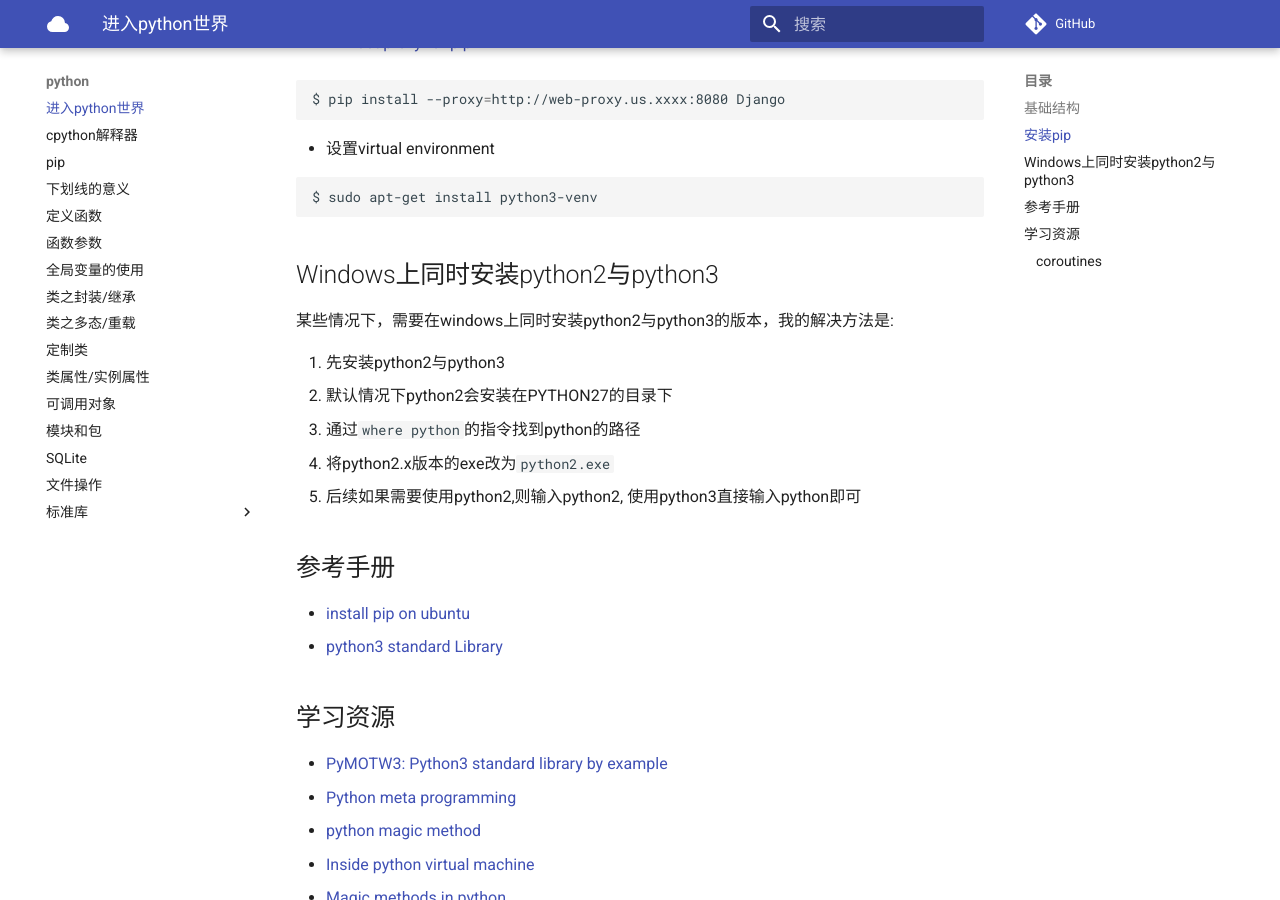
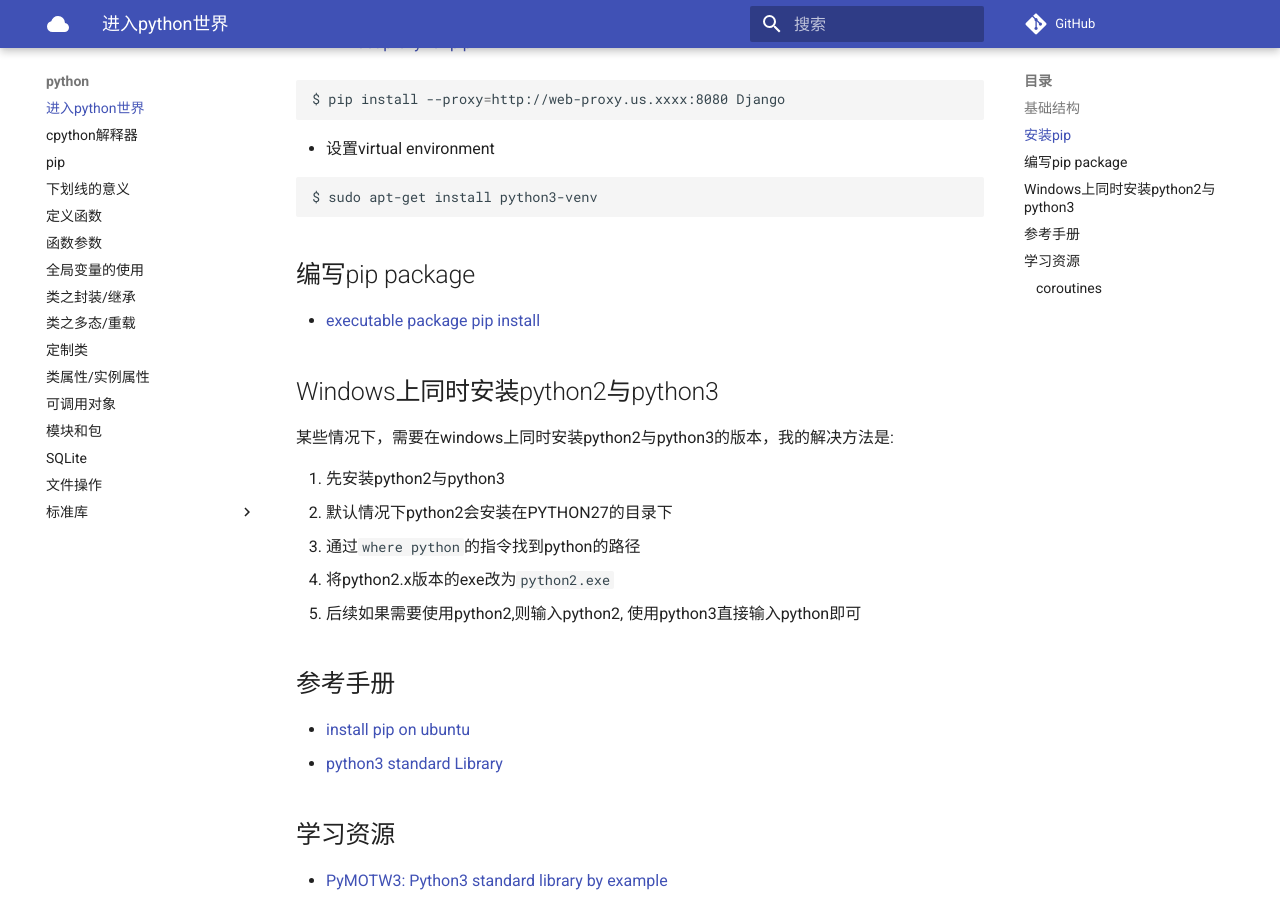
Before and after one commit to zhoukaidev/ks_blog, an MkDocs documentation site: the page built from docs/python/home.md, in a window 1280 px wide and 900 px high, scrolled down 911 px. Built offline with MkDocs 1.6.1 and Material for MkDocs 9.7.7, drawn with Linux system fonts in a browser that asks for light colours; comment, search, counter and statistics services are not loaded.

Commit message:
Update home.md

````diff
--- a/docs/python/home.md
+++ b/docs/python/home.md
@@ -29,6 +29,11 @@ $ pip install --proxy=http://web-proxy.us.xxxx:8080 Django
 ```sh
 $ sudo apt-get install python3-venv
 ```
+
+## 编写pip package
+
+* [executable package pip install](https://dzone.com/articles/executable-package-pip-install)
+
 ## Windows上同时安装python2与python3
 
 某些情况下，需要在windows上同时安装python2与python3的版本，我的解决方法是:
````
